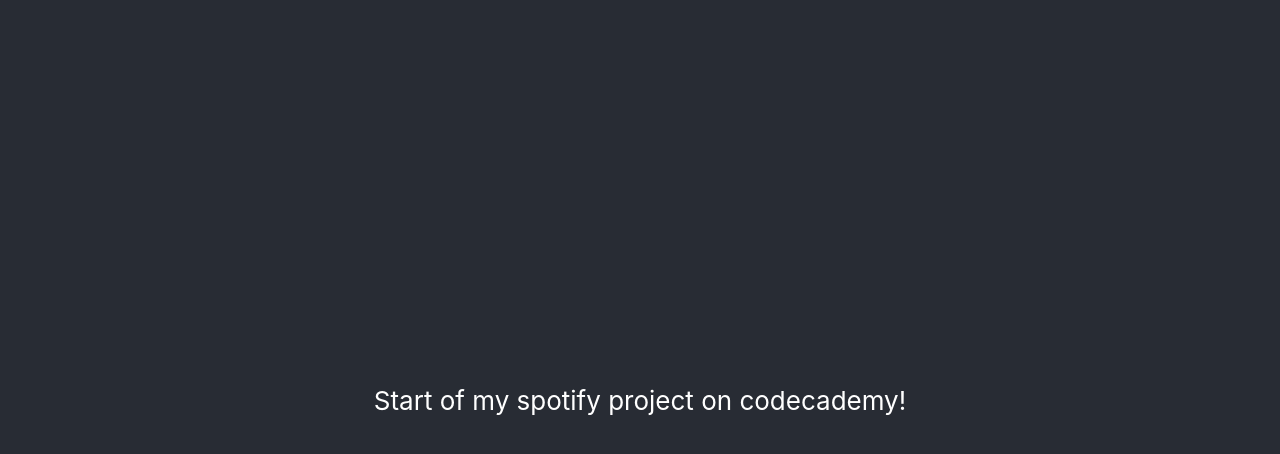
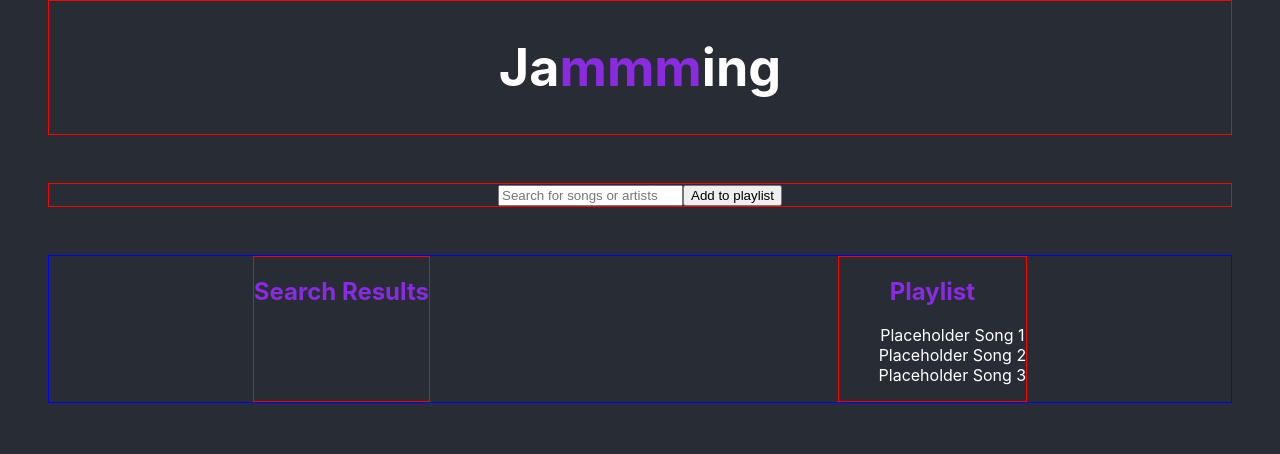
Before and after one commit to Ryan-Atkinson87/jammingproject, a React (Create React App) app: page / in a window 1280 px wide. Shown: the top 454 px of the page. Built offline with nearby package versions, Linux system fonts and the light colour scheme.

Commit message:
created components and styles, started positioning on page

```diff
--- a/public/index.html
+++ b/public/index.html
@@ -24,7 +24,7 @@
       work correctly both with client-side routing and a non-root public URL.
       Learn how to configure a non-root public URL by running `npm run build`.
     -->
-    <title>React App</title>
+    <title>Jammming</title>
   </head>
   <body>
     <noscript>You need to enable JavaScript to run this app.</noscript>
--- a/src/components/App.js
+++ b/src/components/App.js
@@ -1,13 +1,20 @@
-import '../styles/App.css';
+import React from "react";
+//import '../styles/App.module.css';
+import Header from "./Header";
+import SearchBar from "./SearchBar";
+import SearchResults from "./SearchResults";
+import PlayList from "./Playlist";
+import styles from "../styles/App.module.css";
 
 function App() {
   return (
-    <div className="App">
-      <header className="App-header">
-        <p>
-          Start of my spotify project on codecademy!
-        </p>
-      </header>
+    <div className={styles.App}>
+      <Header />
+      <SearchBar />
+      <div className={styles.ResultsPlaylist}>
+        <SearchResults />
+        <PlayList />
+      </div>
     </div>
   );
 }
--- /dev/null
+++ b/src/components/Header.js
@@ -0,0 +1,12 @@
+import React from 'react';
+import styles from '../styles/Header.module.css'
+
+function Header() {
+  return (
+    <div className={styles.container}>
+      <h1>Ja<span class={styles.highlight}>mmm</span>ing</h1>
+    </div>
+  );
+};
+
+export default Header;
--- a/src/components/Playlist.js
+++ b/src/components/Playlist.js
@@ -0,0 +1,17 @@
+import React from "react";
+import styles from "../styles/Playlist.module.css";
+
+function PlayList() {
+  return (
+    <div className={styles.container}>
+      <h2>Playlist</h2>
+      <ul>
+        <li>Placeholder Song 1</li>
+        <li>Placeholder Song 2</li>
+        <li>Placeholder Song 3</li>
+      </ul>
+    </div>
+  );
+}
+
+export default PlayList;
--- a/src/components/SearchBar.js
+++ b/src/components/SearchBar.js
@@ -0,0 +1,14 @@
+import React from 'react';
+import styles from '../styles/SearchBar.module.css'
+
+function SearchBar() {
+  return (
+    <div className={styles.container}>
+      <input type="text" placeholder="Search for songs or artists" />
+      <button>Add to playlist</button>
+    </div>
+  );
+};
+
+
+export default SearchBar;
--- a/src/components/SearchResults.js
+++ b/src/components/SearchResults.js
@@ -0,0 +1,12 @@
+import React from "react";
+import styles from "../styles/SearchResults.module.css";
+
+function SearchResults() {
+  return (
+    <div className={styles.container}>
+      <h2>Search Results</h2>
+    </div>
+  );
+}
+
+export default SearchResults;
--- a/src/styles/App.css
+++ /dev/null
@@ -1,38 +0,0 @@
-.App {
-  text-align: center;
-}
-
-.App-logo {
-  height: 40vmin;
-  pointer-events: none;
-}
-
-@media (prefers-reduced-motion: no-preference) {
-  .App-logo {
-    animation: App-logo-spin infinite 20s linear;
-  }
-}
-
-.App-header {
-  background-color: #282c34;
-  min-height: 100vh;
-  display: flex;
-  flex-direction: column;
-  align-items: center;
-  justify-content: center;
-  font-size: calc(10px + 2vmin);
-  color: white;
-}
-
-.App-link {
-  color: #61dafb;
-}
-
-@keyframes App-logo-spin {
-  from {
-    transform: rotate(0deg);
-  }
-  to {
-    transform: rotate(360deg);
-  }
-}
--- /dev/null
+++ b/src/styles/App.module.css
@@ -0,0 +1,14 @@
+.App {
+  text-align: center;
+  background-color: #282c34;
+  min-height: 100vh;
+  min-width: 100vw;
+  position: fixed;
+}
+
+.ResultsPlaylist {
+  display: flex;
+  justify-content: space-around;
+  border: solid 1px blue;
+  margin: 3rem;
+}
--- /dev/null
+++ b/src/styles/Header.module.css
@@ -0,0 +1,14 @@
+.container {
+  display: flex;
+  flex-direction: column;
+  align-items: center;
+  justify-content: center;
+  font-size: calc(10px + 2vmin);
+  color: white;
+  margin: 0 3rem 3rem 3rem;
+  border: solid 1px red;
+}
+
+.highlight {
+  color: blueviolet;
+}
--- /dev/null
+++ b/src/styles/Playlist.module.css
@@ -0,0 +1,9 @@
+.container {
+  border: solid 1px red;
+  color: blueviolet;
+}
+
+.container ul li {
+  list-style-type: none;
+  color: white;
+}
--- /dev/null
+++ b/src/styles/SearchBar.module.css
@@ -0,0 +1,5 @@
+.container {
+  border: solid 1px red;
+  color: blueviolet;
+  margin: 3rem;
+}
--- /dev/null
+++ b/src/styles/SearchResults.module.css
@@ -0,0 +1,4 @@
+.container {
+  border: solid 1px red;
+  color: blueviolet;
+}
```
